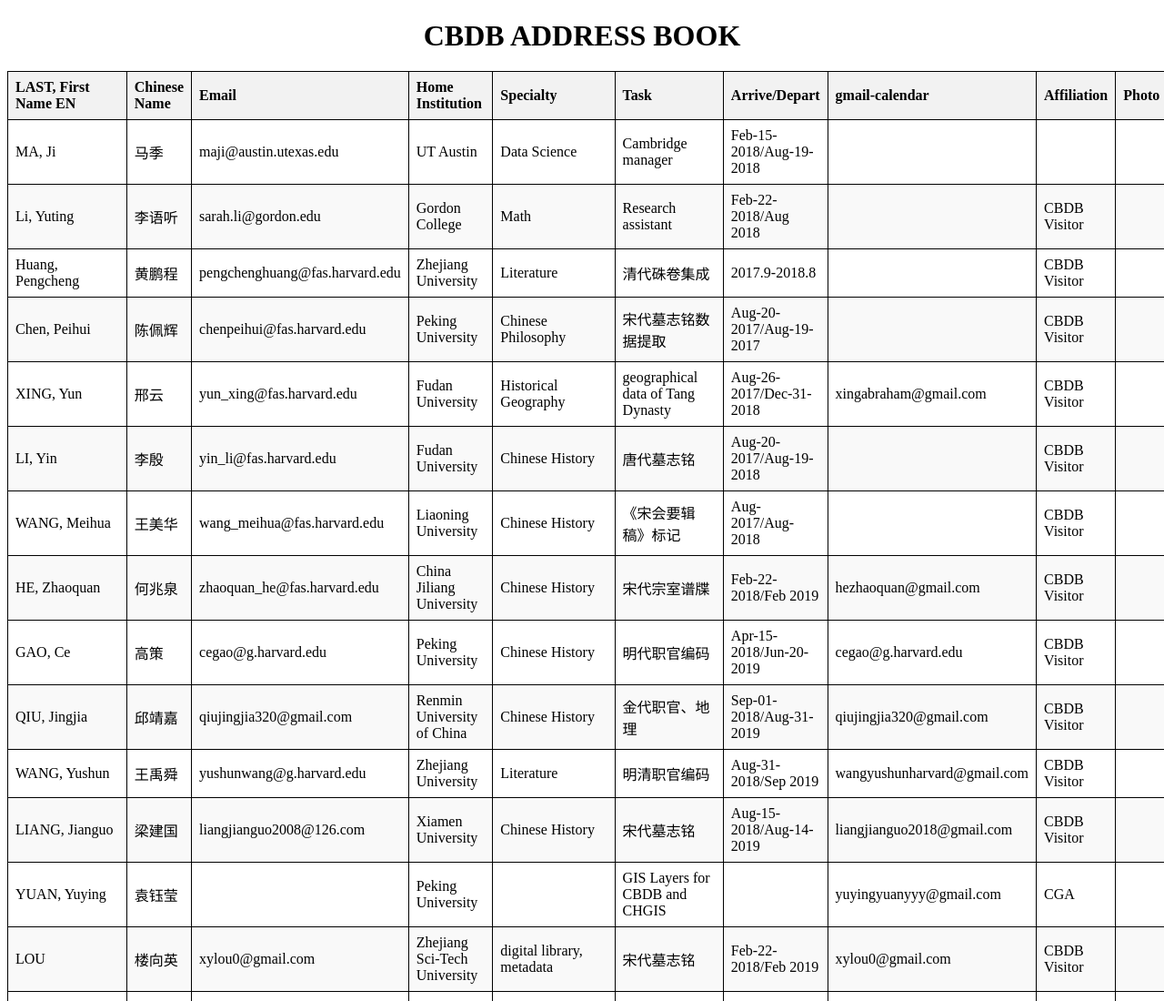
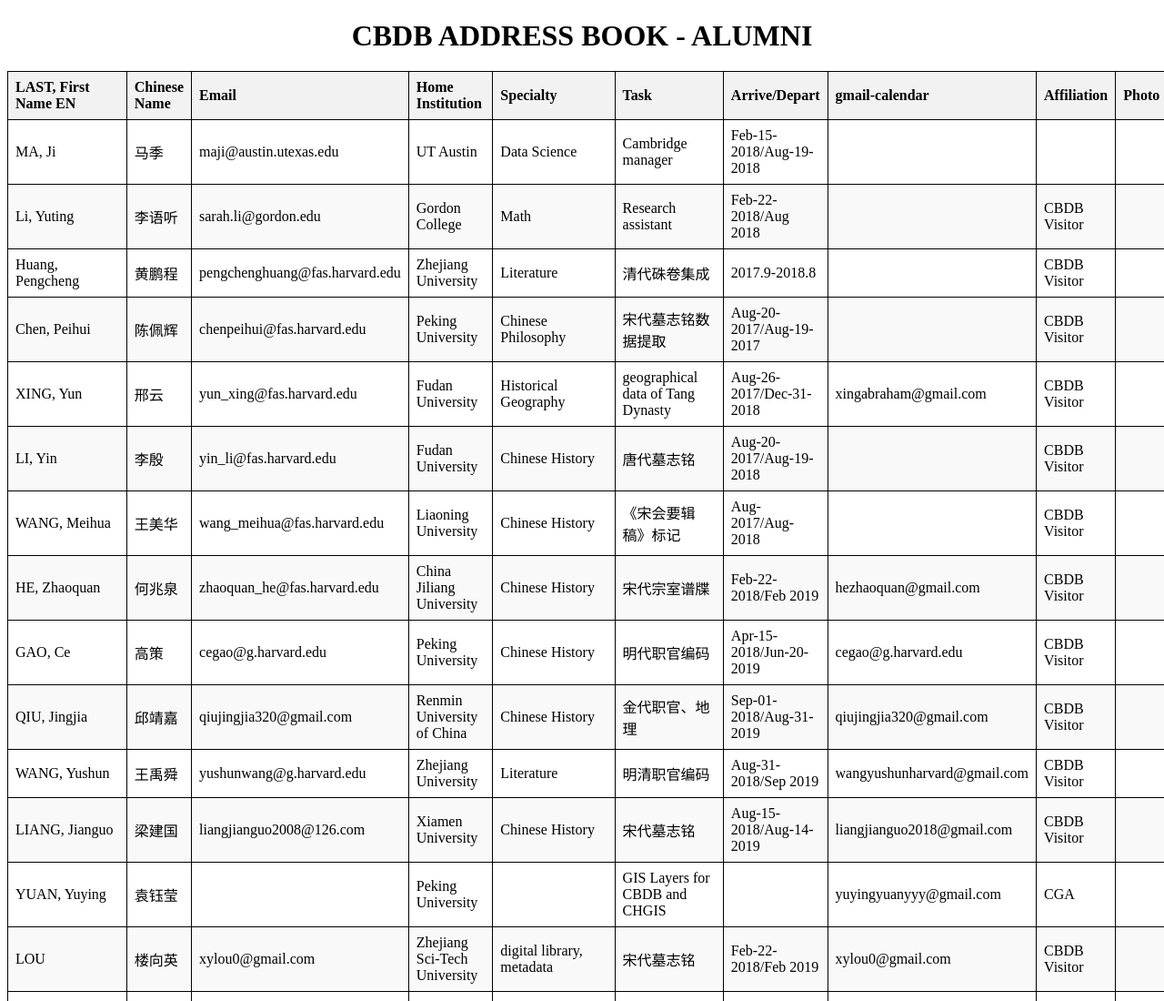
Before and after one commit to cbdb-project/alumni-page, a plain HTML site: page docs/index.html in a window 1280 px wide. Shown: the top 1100 px of the page at 91% size. Drawn offline with Linux system fonts and the light colour scheme.

Commit message:
change title

```diff
--- a/docs/index.html
+++ b/docs/index.html
@@ -39,7 +39,7 @@
     </style>
 </head>
 <body>
-    <h1>CBDB ADDRESS BOOK</h1>
+    <h1>CBDB ADDRESS BOOK - ALUMNI</h1>
     <table id="data-table">
         <thead>
             <tr id="table-header">
```
